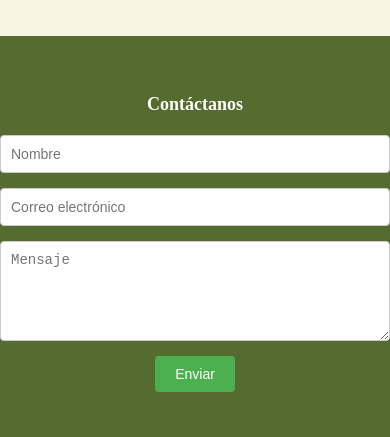
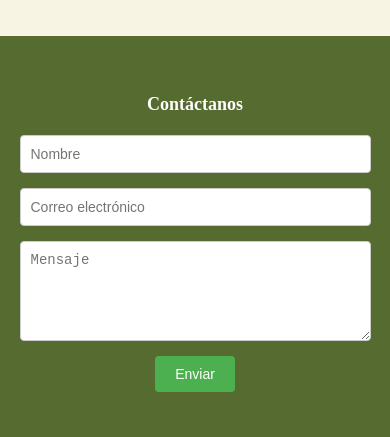
Before and after one commit to Jovany2106/PPYoga, a plain HTML site: page index.html in a window 390 px wide. Shown: the part 4376-4813 px from the top of the page. Drawn offline with Linux system fonts and the light colour scheme.

Commit message:
Update proyecto1.css

```diff
--- a/proyecto1.css
+++ b/proyecto1.css
@@ -875,6 +875,11 @@ div[class^="checkbox"] label {
     text-align: center; /* Centra el texto */
     margin: 10px 0; /* Ajusta los márgenes */
   }
+ header p {
+    font-size: 16px; /* Reduce el tamaño del párrafo */
+    text-align: center; /* Centra el texto del párrafo */
+    line-height: 1.5; /* Ajusta el espaciado entre líneas */
+  }
 }
 
 
@@ -1025,6 +1030,18 @@ width: 100%;
   }
 }
 
+   .contact-form {
+    width: 90%; /* Reduce el ancho del formulario al 90% de la pantalla */
+    max-width: 400px; /* Define un ancho máximo para que no se expanda demasiado */
+    margin: 0 auto; /* Centra el formulario horizontalmente */
+  }
+
+  .contact-form input,
+  .contact-form textarea {
+    width: 100%; /* Asegura que los campos ocupen todo el ancho del contenedor */
+  }
+}
+
 .footer-section h3 {
   font-size: 18px;
   margin-bottom: 20px;
```
